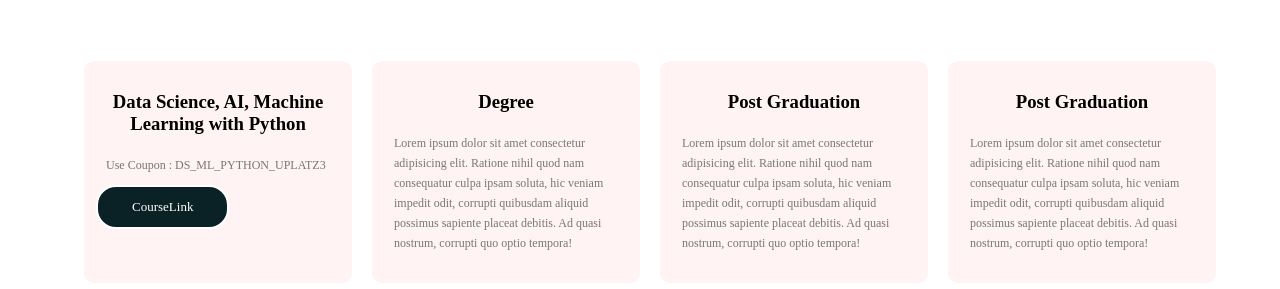
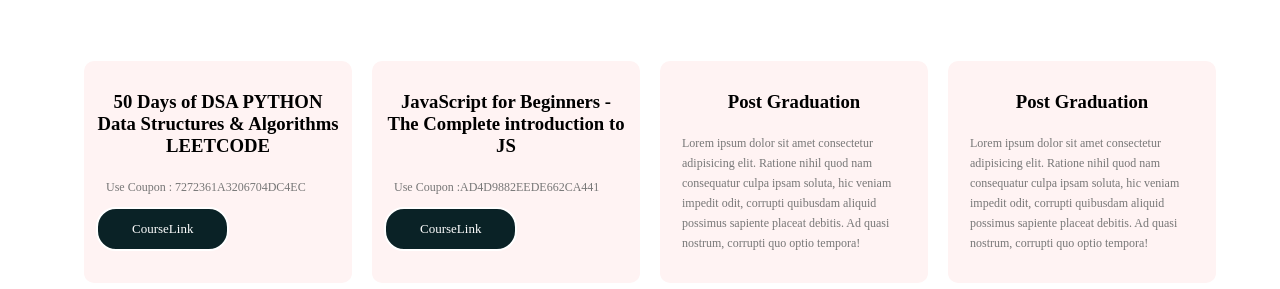
Before and after one commit to Parth2124/MRIIRS, a website: page Courses.html in a window 1280 px wide. Shown: the part 487-776 px from the top of the page. Drawn offline with Linux system fonts and the light colour scheme.

Commit message:
update it

```diff
--- a/Courses.html
+++ b/Courses.html
@@ -55,15 +55,14 @@
 
         <div class="row">
             <div class="course-col">
-                <h3>Data Science, AI, Machine Learning with Python </h3>
-                <p>Use Coupon : DS_ML_PYTHON_UPLATZ3</p>
-                <a href="https://www.udemy.com/course/data-science-artificial-intelligence-machine-learning-with-python/?ranMID=39197&ranEAID=KLBDeI3Y*Vs&ranSiteID=KLBDeI3Y.Vs-VDaRsTV.nDxRopgVhkeu_Q&LSNPUBID=KLBDeI3Y*Vs&utm_source=aff-campaign&utm_medium=udemyads&couponCode=ST16MT70224"><button class="btn">CourseLink</button></a>
+                <h3>50 Days of DSA PYTHON Data Structures & Algorithms LEETCODE </h3>
+                <p>Use Coupon : 7272361A3206704DC4EC </p>
+                <a href="https://www.udemy.com/course/python-data-structures-algorithms/?ranMID=39197&ranEAID=KLBDeI3Y*Vs&ranSiteID=KLBDeI3Y.Vs-A.OUmY7ldXYMyhagdNDm0w&LSNPUBID=KLBDeI3Y*Vs&utm_source=aff-campaign&utm_medium=udemyads&couponCode=7272361A3206704DC4EC"><button class="btn">CourseLink</button></a>
             </div>
             <div class="course-col">
-                <h3>Degree</h3>
-                <p>Lorem ipsum dolor sit amet consectetur adipisicing elit. Ratione nihil quod nam consequatur culpa
-                    ipsam soluta, hic veniam impedit odit, corrupti quibusdam aliquid possimus sapiente placeat debitis.
-                    Ad quasi nostrum, corrupti quo optio tempora!</p>
+                <h3>JavaScript for Beginners - The Complete introduction to JS </h3>
+                <p>Use Coupon :AD4D9882EEDE662CA441 </p>
+                <a href="https://www.udemy.com/course/javascript-for-beginners-the-complete-introduction-to-js/?ranMID=39197&ranEAID=KLBDeI3Y*Vs&ranSiteID=KLBDeI3Y.Vs-ll_aGJOesIS7FvYihf6.hQ&LSNPUBID=KLBDeI3Y*Vs&utm_source=aff-campaign&utm_medium=udemyads&couponCode=AD4D9882EEDE662CA441"><button class="btn">CourseLink</button></a>
             </div>
             <div class="course-col">
                 <h3>Post Graduation</h3>
```
Also changed, not shown: index.html (+6 -6 lines).
